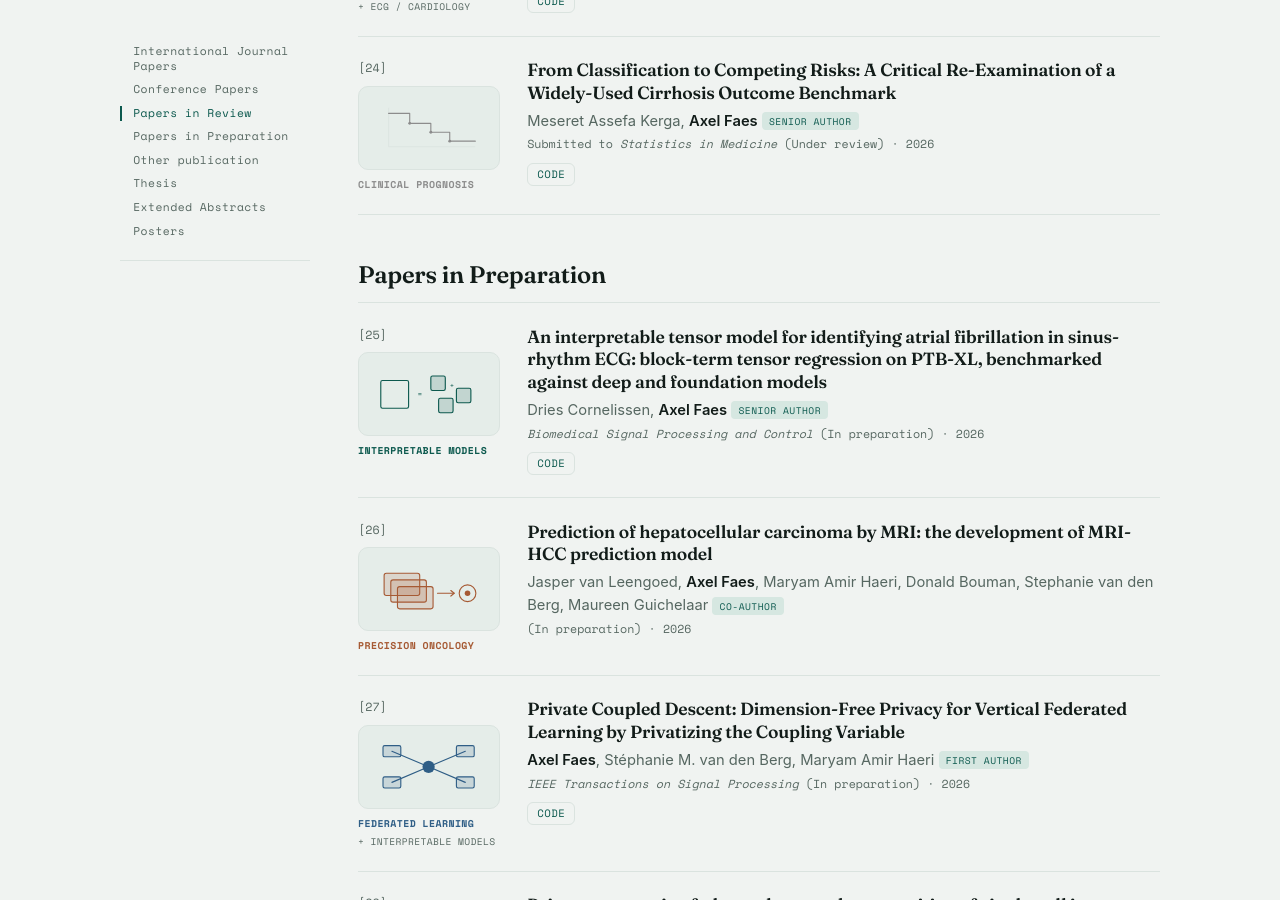
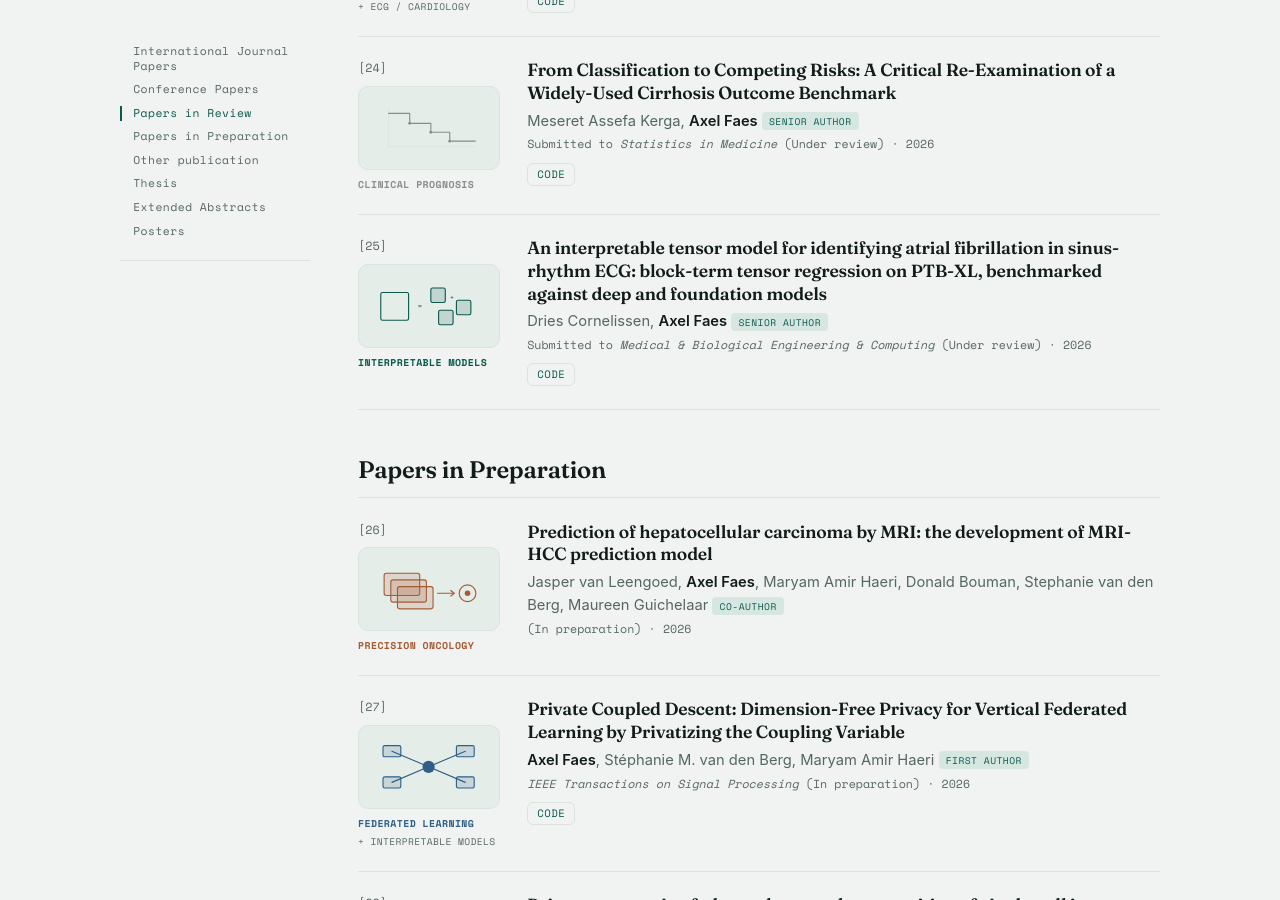
Before and after one commit to TheAxeC/theaxec.github.io, a Jekyll site: the page built from _pages/publications.md, in a window 1280 px wide and 900 px high, scrolled down 5231 px. Built offline with Jekyll 4.4.1, drawn with Linux system fonts in a browser that asks for light colours.

Commit message:
Move the BTTR-AF entry to papers in review
- Set the venue to Medical & Biological Engineering & Computing and the status to under review

```diff
--- a/_data/publications.yml
+++ b/_data/publications.yml
@@ -92,9 +92,6 @@
           pub_post: '(Under review)'
           book: "Statistics in Medicine"
           pub_date: 2026
-papers-in-preparation:
-    title: Papers in Preparation
-    papers:
         - authors: Dries Cornelissen, Axel Faes
           title: "An interpretable tensor model for identifying atrial fibrillation in sinus-rhythm ECG: block-term tensor regression on PTB-XL, benchmarked against deep and foundation models"
           program: [tensor]
@@ -102,10 +99,13 @@
           url: ""
           links:
             Code: "https://github.com/TheAxeC/bttr-af-ecg"
-          pub_pre: ""
-          pub_post: '(In preparation)'
-          book: "Biomedical Signal Processing and Control"
+          pub_pre: "Submitted to "
+          pub_post: '(Under review)'
+          book: "Medical & Biological Engineering & Computing"
           pub_date: 2026
+papers-in-preparation:
+    title: Papers in Preparation
+    papers:
         - authors: Jasper van Leengoed, Axel Faes, Maryam Amir Haeri, Donald Bouman, Stephanie van den Berg, Maureen Guichelaar
           title: "Prediction of hepatocellular carcinoma by MRI: the development of MRI-HCC prediction model"
           program: [hcc]
```
